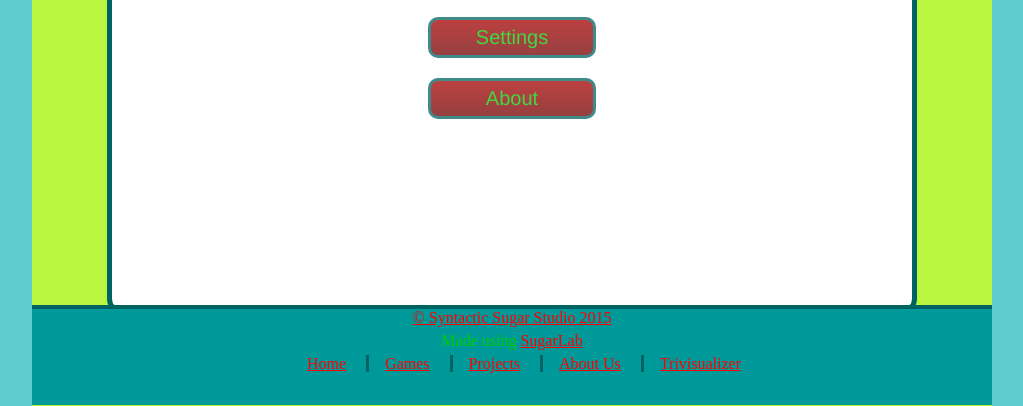
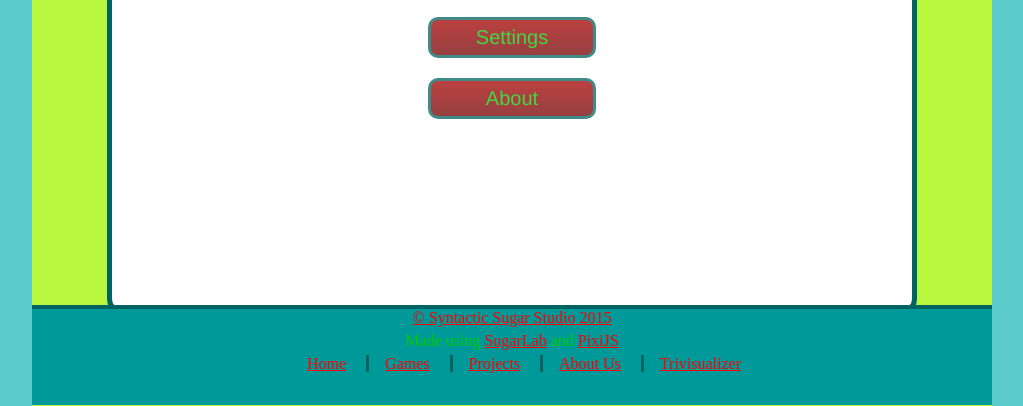
Before and after one commit to Bloodyaugust/ld31, a website with bundled scripts: page index.html in a window 1280 px wide. Shown: the part 394-800 px from the top of the page, without its empty margins (128-1151 px from the left). Built offline with nearby package versions, Linux system fonts and the light colour scheme; files whose address does not match are found by name.

Commit message:
Card(bG0RLTmF) Adding in PixiJS reference.

```diff
--- a/index.html
+++ b/index.html
@@ -42,7 +42,7 @@
     <div class="footer">
         <a href="http://synsugarstudio.com">&copy Syntactic Sugar Studio 2015</a>
         <p>
-            Made using <a href="https://sourceforge.net/projects/sugarlab/">SugarLab</a>
+            Made using <a href="https://sourceforge.net/projects/sugarlab/">SugarLab</a> and <a href="http://www.pixijs.com/">PixiJS</a>
         </p>
         <ul class="nav-links">
             <li><a href="http://synsugarstudio.com">Home</a></li>
```
